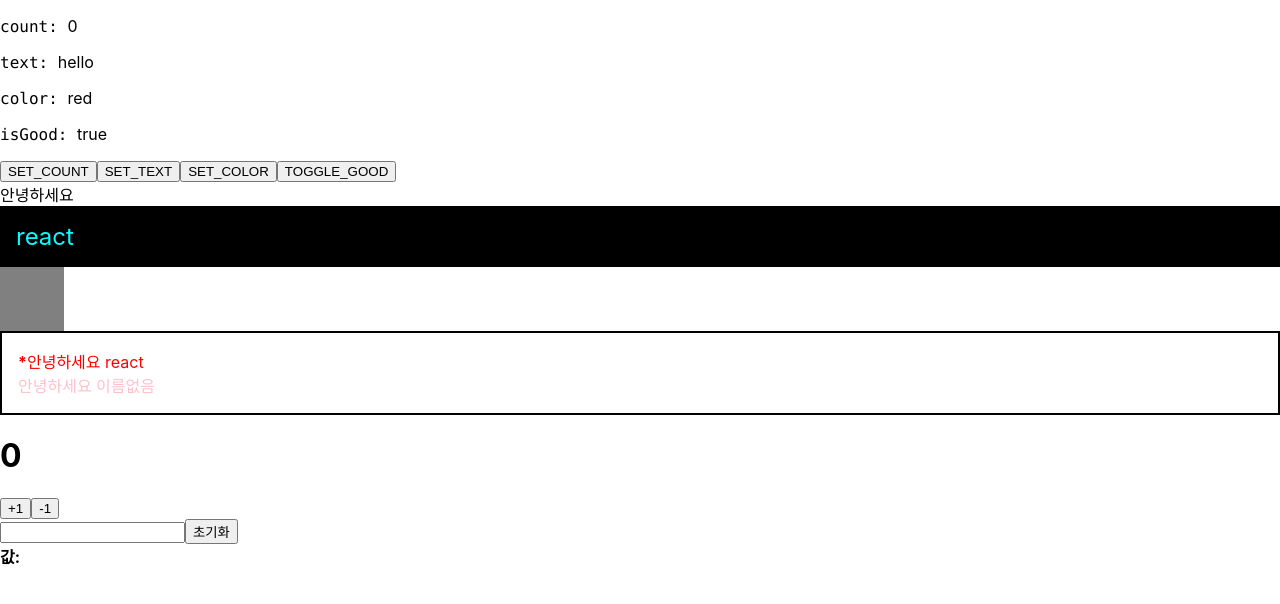
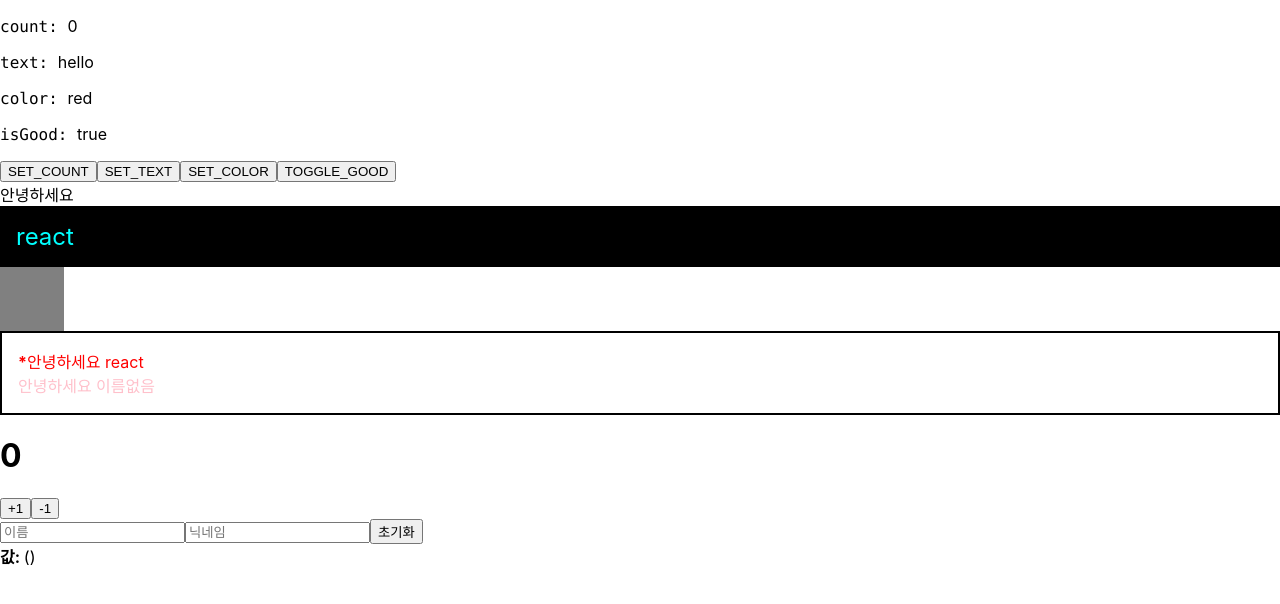
Before and after one commit to jellive/ts-react-tutorial, a React (Create React App) app: page / in a window 1280 px wide. Shown: the top 604 px of the page. Built offline with nearby package versions, Linux system fonts and the light colour scheme.

Commit message:
modify inputsample for multi input tag.

```diff
--- a/src/InputSample.tsx
+++ b/src/InputSample.tsx
@@ -1,22 +1,37 @@
 import React, { useState } from 'react'
 
 function InputSample() {
-    const [text, setText] = useState('')
+    const [inputs, setInputs] = useState({
+        name: '',
+        nickname: ''
+    })
+
+    const { name, nickname } = inputs
 
     const onChange = (e: React.ChangeEvent<HTMLInputElement>) => {
-        setText(e.target.value)
+        console.log('event', e)
+        const { value, name } = e.target
+        setInputs({
+            ...inputs,
+            [name]: value
+        })
     }
 
     const onReset = () => {
-        setText('')
+        setInputs({
+            name: '',
+            nickname: ''
+        })
     }
 
     return (
         <div>
-            <input onChange={onChange} value={text}/>
+            <input name="name" placeholder="이름" onChange={onChange} value={name}/>
+            <input name="nickname" placeholder="닉네임" onChange={onChange} value={nickname}/>
             <button onClick={onReset}>초기화</button>
             <div>
-                <b>값: {text}</b>
+                <b>값: </b>
+                {name} ({nickname})
             </div>
         </div>
     )
```
